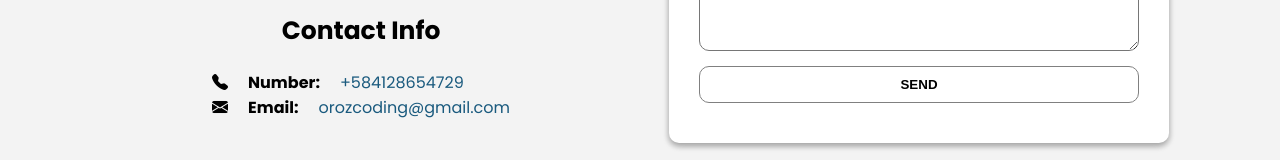
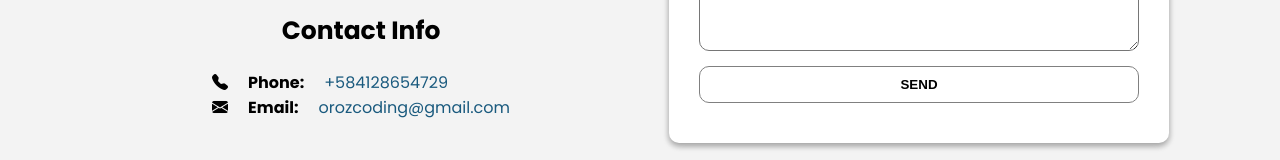
Before and after one commit to orozCoding/portfolio-v1, a React (Create React App) app: page / in a window 1280 px wide. Shown: the part 2143-2303 px from the top of the page. Built offline with nearby package versions, Linux system fonts and the light colour scheme.

Commit message:
Import fonts on index

```diff
--- a/public/index.html
+++ b/public/index.html
@@ -59,6 +59,11 @@
 
       gtag('config', 'G-JCVER7LK2Y');
     </script>
+
+    <!-- Google Fonts -->
+    <link rel="preconnect" href="https://fonts.googleapis.com">
+<link rel="preconnect" href="https://fonts.gstatic.com" crossorigin>
+<link href="https://fonts.googleapis.com/css2?family=Oswald:wght@700&family=Poppins:wght@100;200;300;400;500;600;700;800;900&display=swap" rel="stylesheet">
   </head>
   <body id="body">
 
--- a/src/App.css
+++ b/src/App.css
@@ -1,5 +1,4 @@
 @import url("https://cdn.jsdelivr.net/npm/bootstrap-icons@1.8.3/font/bootstrap-icons.css");
-@import url('https://fonts.googleapis.com/css2?family=Oswald:wght@700&family=Poppins:wght@100;200;300;400;500;600;700;800;900&display=swap');
 
 :root {
   --font-titles: 'Oswald', sans-serif;
--- a/src/components/Social/ContactInfo.js
+++ b/src/components/Social/ContactInfo.js
@@ -5,7 +5,7 @@ const ContactInfo = () => {
 
   const info = [
     {
-      t: 'Number',
+      t: 'Phone',
       i: 'bi bi-telephone-fill',
       d: '+584128654729',
       u: 'tel:+584128654729'
--- a/src/sections/About.css
+++ b/src/sections/About.css
@@ -110,5 +110,3 @@
     font-size: 13px;
   }
 }
-
-/* social media icons */
```
